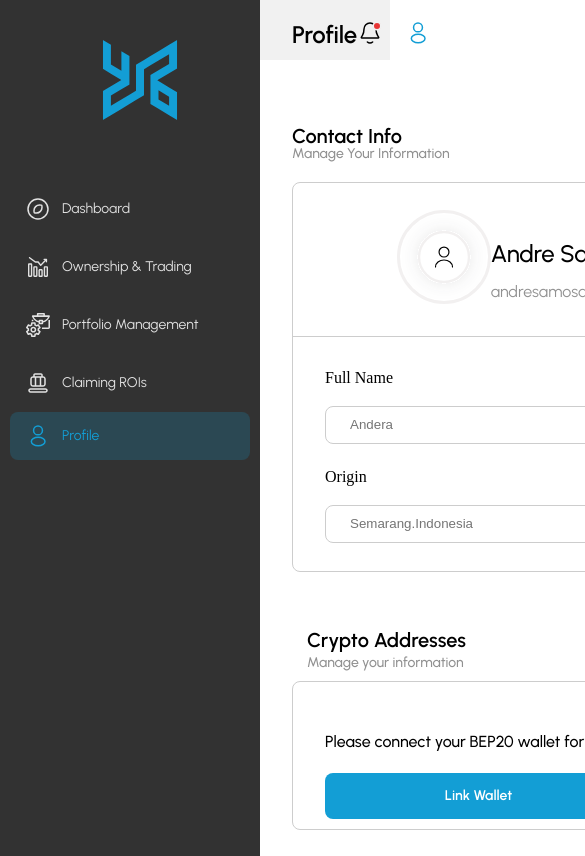
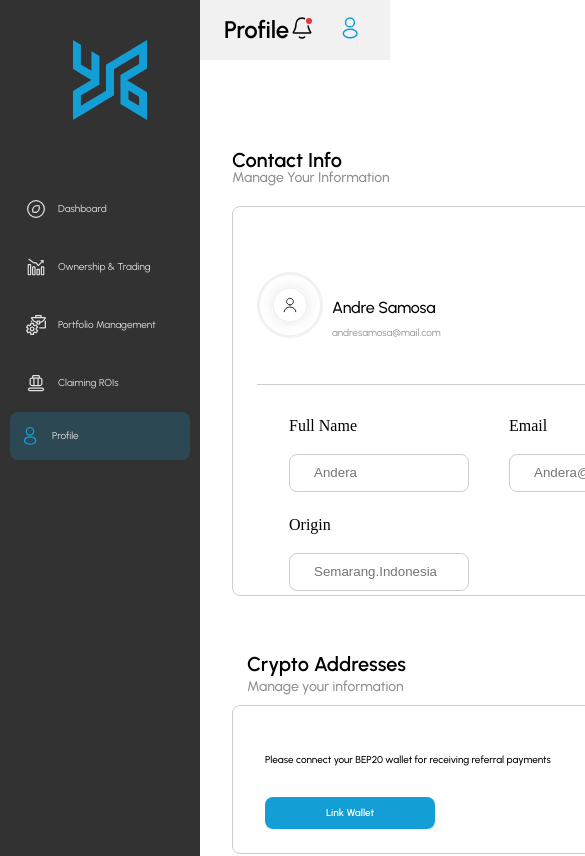
Before and after one commit to RanaMubashirTariq/figmaForm, a React (Create React App) app: page / in a window 390 px wide. Shown: the top 856 px of the page, 585 px wide, since content can reach past the window. Built offline with nearby package versions, Linux system fonts and the light colour scheme.

Commit message:
add new files

```diff
--- a/src/Components/FormSection.css
+++ b/src/Components/FormSection.css
@@ -311,6 +311,7 @@
     .form-d{
         max-width: 640px;
         height: 577px;
+        left: 252px;
     }
     .form-part1-d ,.form-part2 {
         width: 100%;
@@ -434,3 +435,287 @@
         font-size: 12px;
     }
 }
+
+
+@media screen and (min-width:480px) and (max-width:766px) {
+    .form-d{
+        max-width: 600px;
+        height: 477px;
+        top: 220px;
+        left: 232px;
+    }
+    .form-part1-d ,.form-part2 {
+        width: 100%;
+    }
+    .form-part1-2nd, .form-part2-2nd {
+        width: 100%;
+        padding: 24px;
+    }
+    .form-part1-2nd-1st{
+        width: 600px;
+    }
+    .form-part1-1st{
+        width: 200px;
+        height: 34px;
+    }
+    .form-part1-2nd-1st{
+        display: flex;
+        justify-content: space-evenly;
+        align-items: center;
+        width: 100%;
+        height: 154px;
+        box-sizing: border-box;
+        border-bottom: 1px solid rgba(205, 205, 205, 1);
+        /* padding:32px 0px 32px 32px; */
+        gap:97px;
+    }
+    .form-part1-2nd-1st-right-part{
+        display: flex;
+        /* justify-content: space-between; */
+        align-items: center;
+        width:248px;
+        height:88px;
+
+    }
+    .form-part1-2nd-1st-right-part-pic img{
+         width: 60px;
+         height: 60px;
+         border-radius: 50%;
+    }
+
+    .form-part1-2nd-1st-h2 h2{
+        font-size: 20px;
+    }
+    .form-part1-2nd-1st-para p{
+        font-size: 12px;
+    }
+    .form-part1-2nd-2nd{
+        width: 120px;
+        height: 48px;
+        padding: 5px 12px;
+    }
+    .form-part1-third{
+        width: 600px;
+    }
+    .form-part1-2nd-inputs ,.form-part1-2nd-inputs{
+        display: flex;
+        /* flex-wrap: wrap; */
+        justify-content: space-between;
+        align-items: center;
+        width: 500px;
+
+    }
+    .form-part1-2nd-input{
+        width: 200px;
+    }
+    .form-part1-2nd-input input{
+        width: 200px;
+    }
+    .form-part2{
+        display: flex;
+        flex-direction: column;
+        width: 600px;
+        height: 150px;
+        box-sizing: border-box;
+        gap: 15px;
+    }
+    .form-part2-2nd{
+        display: flex;
+        width: 600px;
+        height: 149px;
+        border-radius: 8px;
+        padding: 32px;
+        box-sizing: border-box;
+        gap: 24px;
+        border: 1px solid rgba(205, 205, 205, 1)
+    }
+    .form-part2-2nd-inner-d{
+        display: flex;
+        flex-direction: column;
+        justify-content: space-between;
+        width: 400;
+        height: 85;
+        gap: 18px;
+    }
+    .form-part2-2nd-para{
+        width: 300px;
+        height: 23px;
+        margin-bottom: 18px;
+    }
+    .form-part2-2nd-para p{
+        font-family: Urbanist;
+        font-size: 12px;
+        font-weight: 500;
+        line-height: 23.2px;
+        text-align: left;
+        color: rgba(0, 0, 0, 1);
+    }
+    .form-part2-2nd-btn{
+        display: flex;
+        justify-content: center;
+        align-items: center;
+        width: 150px;
+        height: 44px;
+        padding: 5px 10px;
+    }
+    .form-part2-2nd-btn button{
+        border: none;
+        background: none;
+        outline: none;
+        font-family: Urbanist;
+        font-size: 10px;
+    }
+}
+
+
+@media screen and (max-width:480px) {
+    .form-d{
+        max-width: 500px;
+        height: 477px;
+        top: 220px;
+        left: 232px;
+    }
+    .form-part1-d ,.form-part2 {
+        width: 100%;
+    }
+    .form-part1-2nd, .form-part2-2nd {
+        width: 100%;
+        padding: 24px;
+    }
+    .form-part1-2nd-1st{
+        width: 500px;
+    }
+    .form-part1-1st{
+        width: 200px;
+        height: 34px;
+    }
+    .form-part1-2nd-1st{
+        display: flex;
+        justify-content: space-evenly;
+        align-items: center;
+        width: 100%;
+        height: 154px;
+        box-sizing: border-box;
+        border-bottom: 1px solid rgba(205, 205, 205, 1);
+        /* padding:32px 0px 32px 32px; */
+        gap:97px;
+    }
+    .form-part1-2nd-1st-right-part{
+        display: flex;
+        /* justify-content: space-between; */
+        align-items: center;
+        width:248px;
+        height:88px;
+
+    }
+    .form-part1-2nd-1st-right-part-pic img{
+         width: 60px;
+         height: 60px;
+         border-radius: 50%;
+    }
+
+    .form-part1-2nd-1st-h2 h2{
+        font-size: 16px;
+    }
+    .form-part1-2nd-1st-para p{
+        font-size: 10px;
+    }
+    .form-part1-2nd-2nd{
+        width: 120px;
+        height: 48px;
+        padding: 5px 12px;
+    }
+    .form-part1-third{
+        width: 500px;
+    }
+    .form-part1-2nd-inputs ,.form-part1-2nd-inputs{
+        display: flex;
+        /* flex-wrap: wrap; */
+        justify-content: space-between;
+        align-items: flex-start;
+        width: 400px;
+
+    }
+    .form-part1-2nd-input{
+        width: 180px;
+    }
+    .form-part1-2nd-input input{
+        width: 180px;
+    }
+    .form-part2{
+        display: flex;
+        flex-direction: column;
+        width: 500px;
+        height: 150px;
+        box-sizing: border-box;
+        gap: 15px;
+    }
+    .form-part2-2nd{
+        display: flex;
+        width: 500px;
+        height: 149px;
+        border-radius: 8px;
+        padding: 32px;
+        box-sizing: border-box;
+        gap: 24px;
+        border: 1px solid rgba(205, 205, 205, 1)
+    }
+    .form-part2-2nd-inner-d{
+        display: flex;
+        flex-direction: column;
+        justify-content: space-between;
+        width: 500;
+        height: 85;
+        gap: 18px;
+    }
+    .form-part2-2nd-para{
+        width: 300px;
+        height: 23px;
+        margin-bottom: 18px;
+    }
+    .form-part2-2nd-para p{
+        font-family: Urbanist;
+        font-size: 10px;
+        font-weight: 500;
+        line-height: 23.2px;
+        text-align: left;
+        color: rgba(0, 0, 0, 1);
+    }
+    .form-part2-2nd-btn{
+        display: flex;
+        justify-content: center;
+        align-items: center;
+        width: 150px;
+        height: 44px;
+        padding: 5px 10px;
+    }
+    .form-part2-2nd-btn button{
+        border: none;
+        background: none;
+        outline: none;
+        font-family: Urbanist;
+        font-size: 10px;
+    }
+    .form-part1-2nd-2nd{
+        display: flex;
+        justify-content: center;
+        align-items: center;
+        width: 146px;
+        height: 48px;
+        border-radius: 8px 8px;
+        padding: 7px 20px;
+        background:  rgba(19, 158, 213, 1);
+    }
+    .form-part1-2nd-2nd button{
+        border: none;
+        outline: none;
+        background: none;
+        font-family: Urbanist;
+        font-size: 10px;
+        font-weight: 400;
+        line-height: 25.6px;
+        letter-spacing: 0.005em;
+        text-align: left;
+        color: rgba(255, 255, 255, 1);
+    }
+}
--- a/src/Components/ProfileFrame.css
+++ b/src/Components/ProfileFrame.css
@@ -55,11 +55,11 @@
 }
 @media screen and (min-width:768px) and (max-width:1145px) {
     .profile-bar{
-            width: calc(100% - 260px);
+            width: calc(100% - 220px);
             height: 60px;
             position: fixed;
             top: 0;
-            left: 260px;
+            left: 220px;
             box-sizing: border-box;
             background: rgba(241, 241, 241, 1);
 
@@ -73,3 +73,43 @@
         padding: 15px 24px;
     }
 }
+@media screen and (min-width:480px) and (max-width:768px) {
+    .profile-bar{
+            width: calc(100% - 200px);
+            height: 60px;
+            position: fixed;
+            top: 0;
+            left: 200px;
+            box-sizing: border-box;
+            background: rgba(241, 241, 241, 1);
+
+        }
+    .profile-bar-inner-d{
+        display: flex;
+        justify-content: space-between;
+        align-items: center;
+        max-width: 1200px;
+        height: 30px;
+        padding: 15px 24px;
+    }
+}
+@media screen and (max-width:480px){
+    .profile-bar{
+            width: calc(100% - 200px);
+            height: 60px;
+            position: fixed;
+            top: 0;
+            left: 200px;
+            box-sizing: border-box;
+            background: rgba(241, 241, 241, 1);
+
+        }
+    .profile-bar-inner-d{
+        display: flex;
+        justify-content: space-between;
+        align-items: center;
+        max-width: 1200px;
+        height: 30px;
+        padding: 15px 24px;
+    }
+}
--- a/src/Components/SideNavigationBar.css
+++ b/src/Components/SideNavigationBar.css
@@ -64,11 +64,97 @@
      box-sizing: border-box;
      background: rgba(19, 158, 213, 0.2);
 }
-@media screen and (min-width:768px) and (max-width:1052) {
+@media screen and (min-width:768px) and (max-width:1052px) {
     .side-navbar{
         width: 100%;
         max-width: 220px;
         height: 1054;
         background-color: rgba(50, 50, 50, 1);
     }
+    .menu-inner-list-d img{
+        width: 22px;
+        height: 22px;
+    }
+    .menu-inner-list-d p{
+        font-family: Urbanist;
+        font-size: 12px;
+        font-weight: 400;
+        line-height: 22.4px;
+        text-align: left;
+        color: rgba(226, 226, 226, 1);
+    }
+    .menu-list-profile-d{
+        display: flex;
+        justify-content: space-between;
+        align-items: center;
+         width: 200px;
+         height: 48px;
+         padding: 12px 10px;
+         border-radius: 8px;
+         box-sizing: border-box;
+         background: rgba(19, 158, 213, 0.2);
+    }
 }
+@media screen and (min-width:480px) and (max-width:768px) {
+    .side-navbar{
+        width: 100%;
+        max-width: 200px;
+        height: 1054;
+        background-color: rgba(50, 50, 50, 1);
+    }
+    .menu-inner-list-d img{
+        width: 20px;
+        height: 20px;
+    }
+    .menu-inner-list-d p{
+        font-family: Urbanist;
+        font-size: 10px;
+        font-weight: 400;
+        line-height: 22.4px;
+        text-align: left;
+        color: rgba(226, 226, 226, 1);
+    }
+    .menu-list-profile-d{
+        display: flex;
+        justify-content: space-between;
+        align-items: center;
+         width: 180px;
+         height: 48px;
+         padding: 12px 10px;
+         border-radius: 8px;
+         box-sizing: border-box;
+         background: rgba(19, 158, 213, 0.2);
+    }
+}
+
+@media screen and (max-width:480px){
+    .side-navbar{
+        width: 100%;
+        max-width: 200px;
+        height: 1054;
+        background-color: rgba(50, 50, 50, 1);
+    }
+    .menu-inner-list-d img{
+        width: 20px;
+        height: 20px;
+    }
+    .menu-inner-list-d p{
+        font-family: Urbanist;
+        font-size: 10px;
+        font-weight: 400;
+        line-height: 22.4px;
+        text-align: left;
+        color: rgba(226, 226, 226, 1);
+    }
+    .menu-list-profile-d{
+        display: flex;
+        justify-content: space-between;
+        align-items: center;
+         width: 180px;
+         height: 48px;
+         padding: 12px 10px;
+         border-radius: 8px;
+         box-sizing: border-box;
+         background: rgba(19, 158, 213, 0.2);
+    }
+}
```
